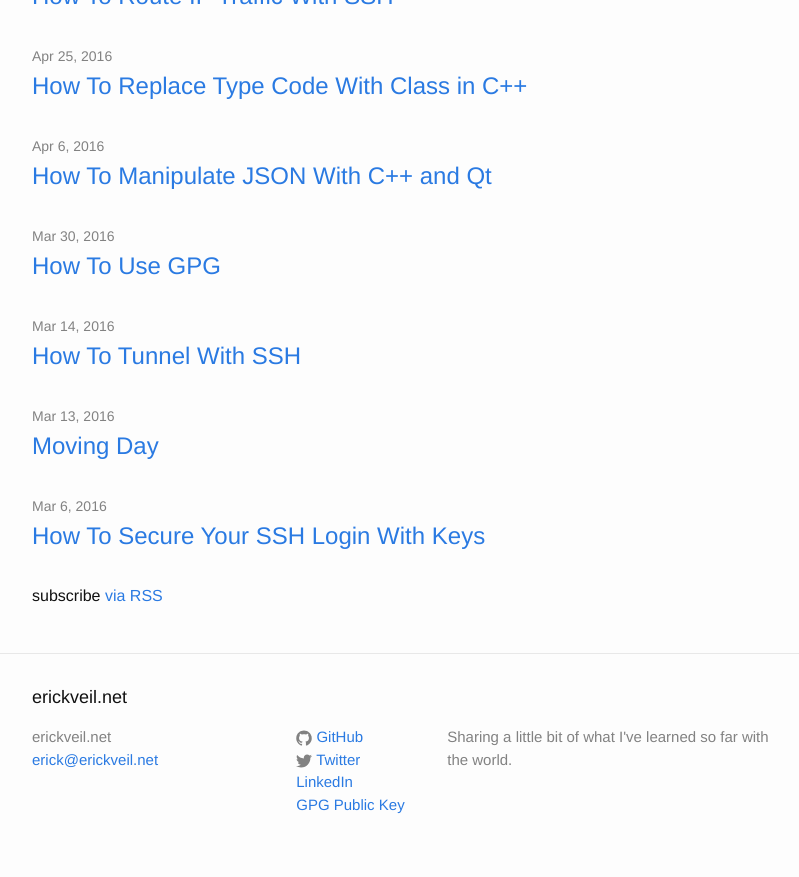
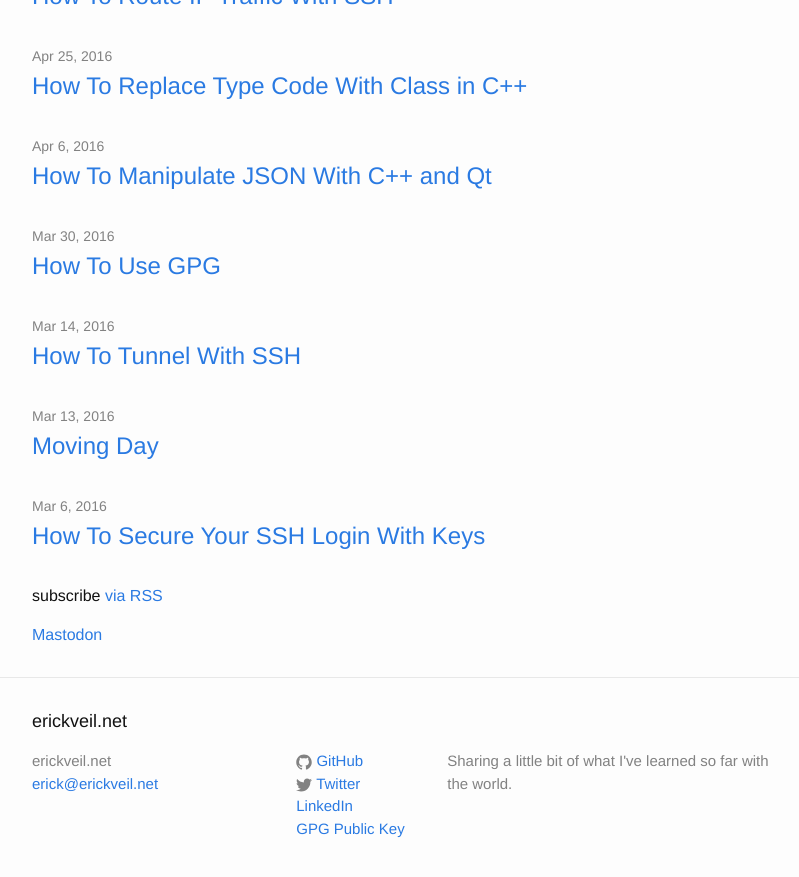
Before and after one commit to erickveil/erickveil.github.com, a Jekyll site: the page built from index.html, in a window 1280 px wide and 900 px high, scrolled down 1551 px. Shown: the top 877 px of the window, without its empty margins (238-1037 px from the left). Built offline with Jekyll 4.4.1, drawn with Linux system fonts in a browser that asks for light colours.

Commit message:
Attempting to add Mastodon verification link

```diff
--- a/index.html
+++ b/index.html
@@ -19,5 +19,6 @@ layout: default
   </ul>
 
   <p class="rss-subscribe">subscribe <a href="{{ "/feed.xml" | prepend: site.baseurl }}">via RSS</a></p>
+  <a rel="me" href="https://dice.camp/@erickveil">Mastodon</a>
 
 </div>
```
